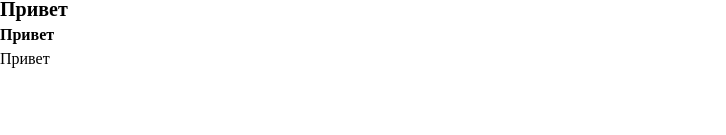
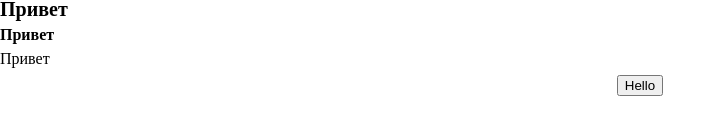
Before and after one commit to F4lkr4m/TomatoGenius, a React (Create React App) app: page / in a window 1280 px wide. Shown: the part 165-300 px from the top of the page, without its empty margins (0-726 px from the left). Built offline with nearby package versions, Linux system fonts and the light colour scheme.

Commit message:
Start making button

```diff
--- a/src/App.tsx
+++ b/src/App.tsx
@@ -2,6 +2,7 @@ import React from 'react';
 import logo from './logo.svg';
 import './App.css';
 import Fonts from './Components/Fonts/Fonts';
+import Button from './Components/Button/Button';
 
 function App() {
   return (
@@ -13,6 +14,7 @@ function App() {
       <Fonts type='h5' text='Привет'/>
       <Fonts type='h6' text='Привет'/>
       <Fonts type='p' text='Привет'/>
+      <Button label='Hello'/>
     </div>
   );
 }
--- /dev/null
+++ b/src/Components/Button/Button.css
@@ -0,0 +1,3 @@
+.button {
+
+}
--- /dev/null
+++ b/src/Components/Button/Button.tsx
@@ -0,0 +1,14 @@
+import React from "react";
+import './Button.css';
+
+interface ButtonProps {
+	label?: string,
+}
+
+const Button = (props: ButtonProps) => {
+	return (
+		<button className='button'>{props.label}</button>
+	)
+}
+
+export default Button;
```
